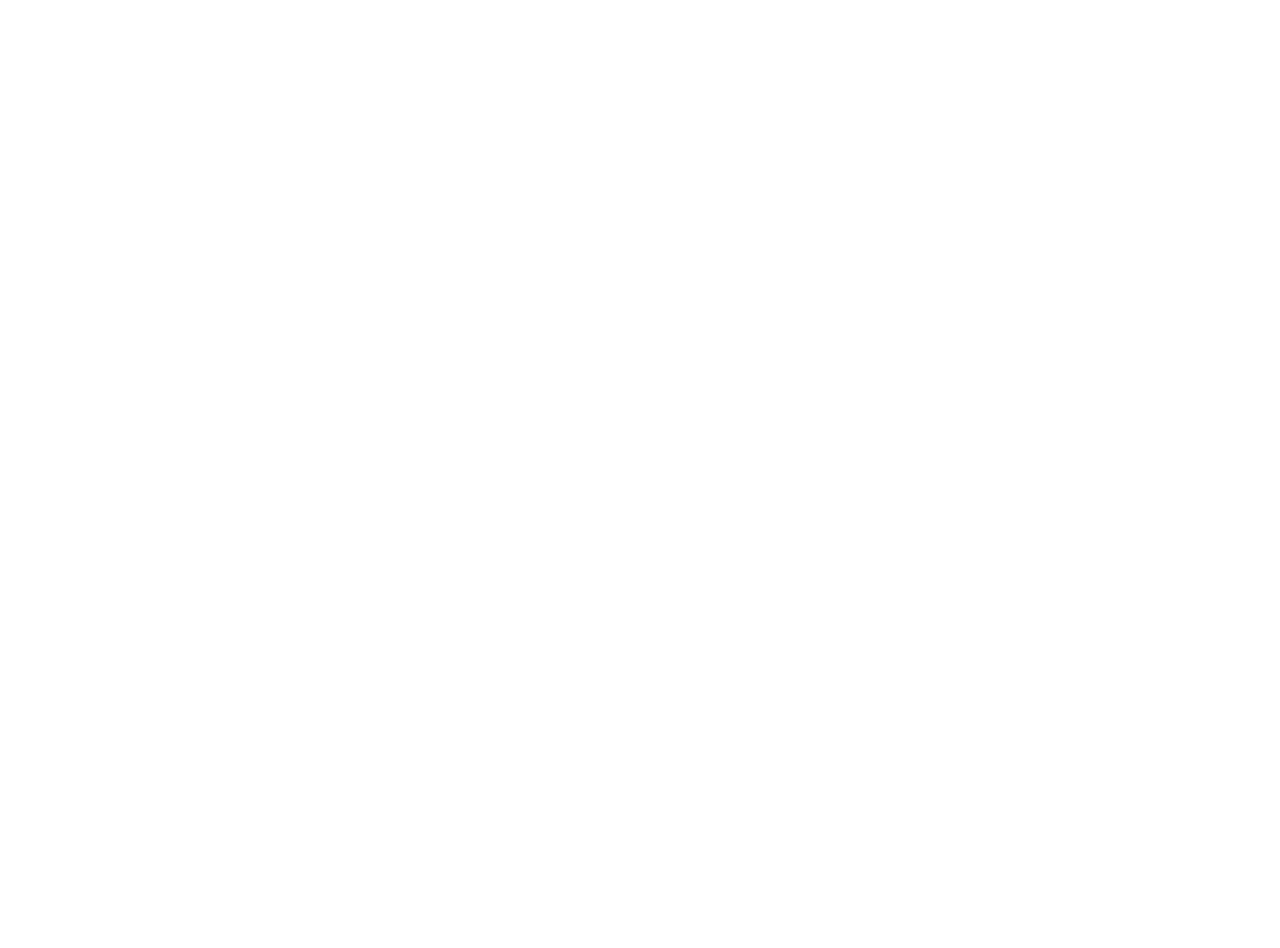
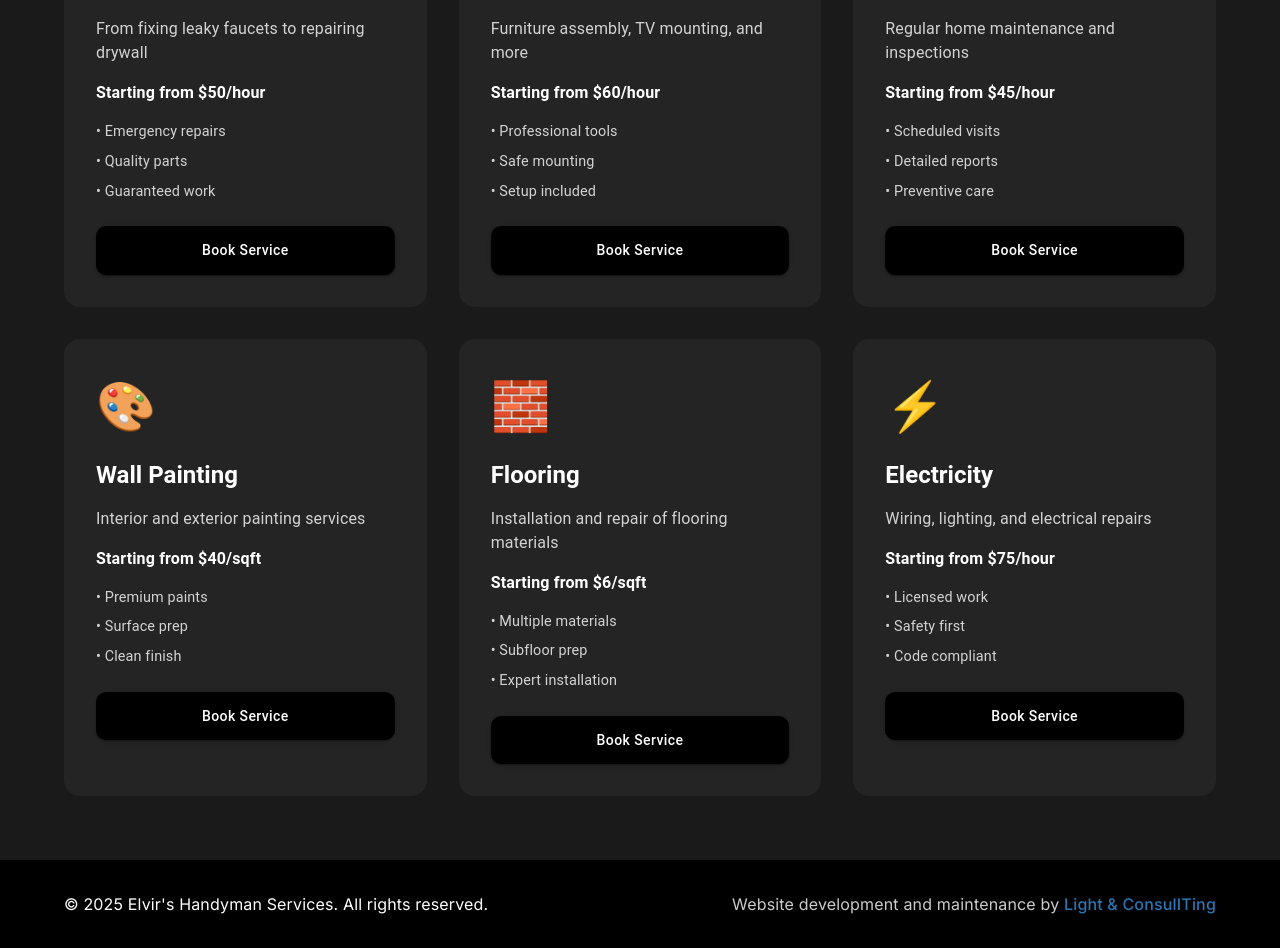
Before and after one commit to dzenanramic/handyman, a React (Vite) app: page /services in a window 1280 px wide. Before the commit this address had no page. Shown: the part 592-1540 px from the top of the page. Before the commit the page ends 800 px from the top, so only its background shows below. Built offline with nearby package versions, Linux system fonts and the light colour scheme.

Commit message:
services added

```diff
--- a/src/App.jsx
+++ b/src/App.jsx
@@ -3,6 +3,8 @@
 import LandingPage from "./Landing/LandingPage";
 import About from "./About/About";
 import Navigation from "./components/Navigation/Navigation";
+import Footer from "./components/Footer/Footer";
+import Services from "./Services/Services";
 // import About from "./pages/About";
 // import Services from "./pages/Services";
 // import MyWork from "./pages/MyWork";
@@ -16,11 +18,12 @@
       <Routes>
         <Route path="/" element={<LandingPage />} />
         <Route path="/about" element={<About />} />
-        {/*<Route path="/services" element={<Services />} />
-        <Route path="/my-work" element={<MyWork />} />
+        <Route path="/services" element={<Services />} />
+        {/*  <Route path="/my-work" element={<MyWork />} />
         <Route path="/contact" element={<Contact />} />
         <Route path="/book" element={<Book />} /> */}
       </Routes>
+      <Footer />
     </BrowserRouter>
   );
 }
--- a/src/Landing/LandingPage.jsx
+++ b/src/Landing/LandingPage.jsx
@@ -448,63 +448,6 @@
       </Box>
 
       {/* Footer */}
-      <Box
-        sx={{
-          bgcolor: "black",
-          color: "white",
-          py: 4,
-          px: { xs: 2, sm: 4, md: 8 },
-        }}
-      >
-        <Box
-          sx={{
-            display: "flex",
-            flexDirection: { xs: "column", sm: "row" },
-            justifyContent: "space-between",
-            alignItems: { xs: "flex-start", sm: "center" },
-            gap: 2,
-            textAlign: { xs: "left", sm: "center" },
-          }}
-        >
-          <Typography
-            sx={{
-              fontFamily: "inter",
-              fontSize: { xs: "14px", sm: "16px" },
-            }}
-          >
-            © {new Date().getFullYear()} Elvir's Handyman Services. All rights
-            reserved.
-          </Typography>
-          <Box sx={{ display: "flex", gap: 2 }}>
-            <Typography
-              variant="body2"
-              sx={{
-                color: "#ccc",
-                fontSize: { xs: "14px", sm: "16px" },
-                fontFamily: "inter",
-                "& a": {
-                  color: "#2a75b3",
-                  textDecoration: "none",
-                  transition: "color 0.3s ease",
-                  "&:hover": {
-                    textDecoration: "underline",
-                    color: "#3891db",
-                  },
-                },
-              }}
-            >
-              Website development and maintenance by {""}
-              <a
-                href="https://lightcit.com"
-                target="_blank"
-                rel="noopener noreferrer"
-              >
-                Light & ConsulITing
-              </a>
-            </Typography>
-          </Box>
-        </Box>
-      </Box>
     </>
   );
 }
--- /dev/null
+++ b/src/Services/Services.jsx
@@ -0,0 +1,207 @@
+import { Box, Button, Typography, useTheme } from "@mui/material";
+import React from "react";
+import Navigation from "../components/Navigation/Navigation";
+
+export default function Services() {
+  const theme = useTheme();
+
+  const services = [
+    {
+      title: "Home Repairs",
+      icon: "🔧",
+      description: "From fixing leaky faucets to repairing drywall",
+      price: "Starting from $50/hour",
+      features: ["Emergency repairs", "Quality parts", "Guaranteed work"],
+    },
+    {
+      title: "Installation",
+      icon: "🛠️",
+      description: "Furniture assembly, TV mounting, and more",
+      price: "Starting from $60/hour",
+      features: ["Professional tools", "Safe mounting", "Setup included"],
+    },
+    {
+      title: "Maintenance",
+      icon: "🏠",
+      description: "Regular home maintenance and inspections",
+      price: "Starting from $45/hour",
+      features: ["Scheduled visits", "Detailed reports", "Preventive care"],
+    },
+    {
+      title: "Wall Painting",
+      icon: "🎨",
+      description: "Interior and exterior painting services",
+      price: "Starting from $40/sqft",
+      features: ["Premium paints", "Surface prep", "Clean finish"],
+    },
+    {
+      title: "Flooring",
+      icon: "🧱",
+      description: "Installation and repair of flooring materials",
+      price: "Starting from $6/sqft",
+      features: ["Multiple materials", "Subfloor prep", "Expert installation"],
+    },
+    {
+      title: "Electricity",
+      icon: "⚡",
+      description: "Wiring, lighting, and electrical repairs",
+      price: "Starting from $75/hour",
+      features: ["Licensed work", "Safety first", "Code compliant"],
+    },
+  ];
+
+  const handleBookNow = () => {
+    console.log("Booking now");
+  };
+
+  return (
+    <>
+      <Box
+        sx={{
+          position: "relative",
+          width: "100%",
+          minHeight: "100vh",
+          overflow: "hidden",
+          display: "flex",
+          flexDirection: "column",
+          backgroundColor: "#1a1a1a",
+        }}
+      >
+        <Navigation />
+
+        {/* Header Section */}
+        <Box
+          sx={{
+            textAlign: "center",
+            pt: { xs: 12, md: 16 },
+            pb: { xs: 6, md: 8 },
+            px: { xs: 2, sm: 4, md: 8 },
+          }}
+        >
+          <Typography
+            variant="h1"
+            sx={{
+              fontSize: { xs: "2rem", sm: "3rem", md: "3.5rem" },
+              fontWeight: "800",
+              color: "white",
+              mb: 2,
+            }}
+          >
+            Our Services
+          </Typography>
+          <Typography
+            variant="h5"
+            sx={{
+              color: "white",
+              opacity: 0.8,
+              maxWidth: "800px",
+              mx: "auto",
+              mb: 8,
+            }}
+          >
+            Professional and reliable handyman services for all your home needs
+          </Typography>
+        </Box>
+
+        {/* Services Grid */}
+        <Box
+          sx={{
+            px: { xs: 2, sm: 4, md: 8 },
+            pb: 8,
+          }}
+        >
+          <Box
+            sx={{
+              display: "grid",
+              gridTemplateColumns: {
+                xs: "1fr",
+                sm: "1fr 1fr",
+                md: "1fr 1fr 1fr",
+              },
+              gap: 4,
+            }}
+          >
+            {services.map((service) => (
+              <Box
+                key={service.title}
+                sx={{
+                  backgroundColor: "#242424",
+                  borderRadius: 4,
+                  p: 4,
+                  transition: "transform 0.2s",
+                  "&:hover": {
+                    transform: "translateY(-5px)",
+                  },
+                }}
+              >
+                <Typography sx={{ fontSize: "3rem", mb: 2 }}>
+                  {service.icon}
+                </Typography>
+                <Typography
+                  variant="h5"
+                  sx={{
+                    color: "white",
+                    fontWeight: "bold",
+                    mb: 2,
+                  }}
+                >
+                  {service.title}
+                </Typography>
+                <Typography
+                  sx={{
+                    color: "white",
+                    opacity: 0.8,
+                    mb: 2,
+                  }}
+                >
+                  {service.description}
+                </Typography>
+                <Typography
+                  sx={{
+                    color: "white",
+                    fontWeight: "bold",
+                    mb: 2,
+                  }}
+                >
+                  {service.price}
+                </Typography>
+                <Box sx={{ mb: 3 }}>
+                  {service.features.map((feature) => (
+                    <Typography
+                      key={feature}
+                      sx={{
+                        color: "white",
+                        opacity: 0.8,
+                        fontSize: "0.9rem",
+                        mb: 1,
+                      }}
+                    >
+                      • {feature}
+                    </Typography>
+                  ))}
+                </Box>
+                <Button
+                  variant="contained"
+                  onClick={handleBookNow}
+                  sx={{
+                    backgroundColor: "black",
+                    color: "white",
+                    width: "100%",
+                    textTransform: "none",
+                    borderRadius: "10px",
+                    py: 1.5,
+                    "&:hover": {
+                      backgroundColor: theme.palette.primary.dark,
+                    },
+                  }}
+                >
+                  Book Service
+                </Button>
+              </Box>
+            ))}
+          </Box>
+        </Box>
+      </Box>
+    </>
+  );
+}
--- /dev/null
+++ b/src/components/Footer/Footer.jsx
@@ -0,0 +1,66 @@
+import { Box, Typography } from "@mui/material";
+import React from "react";
+
+function Footer() {
+  return (
+    <Box
+      sx={{
+        bgcolor: "black",
+        color: "white",
+        py: 4,
+        px: { xs: 2, sm: 4, md: 8 },
+      }}
+    >
+      <Box
+        sx={{
+          display: "flex",
+          flexDirection: { xs: "column", sm: "row" },
+          justifyContent: "space-between",
+          alignItems: { xs: "flex-start", sm: "center" },
+          gap: 2,
+          textAlign: { xs: "left", sm: "center" },
+        }}
+      >
+        <Typography
+          sx={{
+            fontFamily: "inter",
+            fontSize: { xs: "14px", sm: "16px" },
+          }}
+        >
+          © {new Date().getFullYear()} Elvir's Handyman Services. All rights
+          reserved.
+        </Typography>
+        <Box sx={{ display: "flex", gap: 2 }}>
+          <Typography
+            variant="body2"
+            sx={{
+              color: "#ccc",
+              fontSize: { xs: "14px", sm: "16px" },
+              fontFamily: "inter",
+              "& a": {
+                color: "#2a75b3",
+                textDecoration: "none",
+                transition: "color 0.3s ease",
+                "&:hover": {
+                  textDecoration: "underline",
+                  color: "#3891db",
+                },
+              },
+            }}
+          >
+            Website development and maintenance by {""}
+            <a
+              href="https://lightcit.com"
+              target="_blank"
+              rel="noopener noreferrer"
+            >
+              Light & ConsulITing
+            </a>
+          </Typography>
+        </Box>
+      </Box>
+    </Box>
+  );
+}
+
+export default Footer;
```
